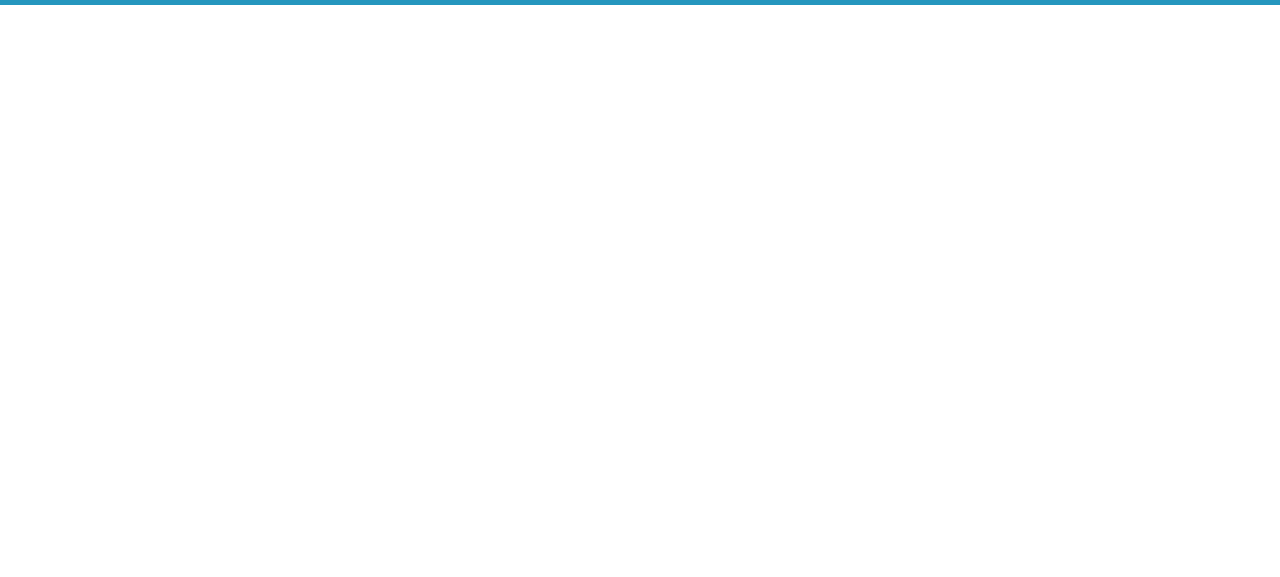
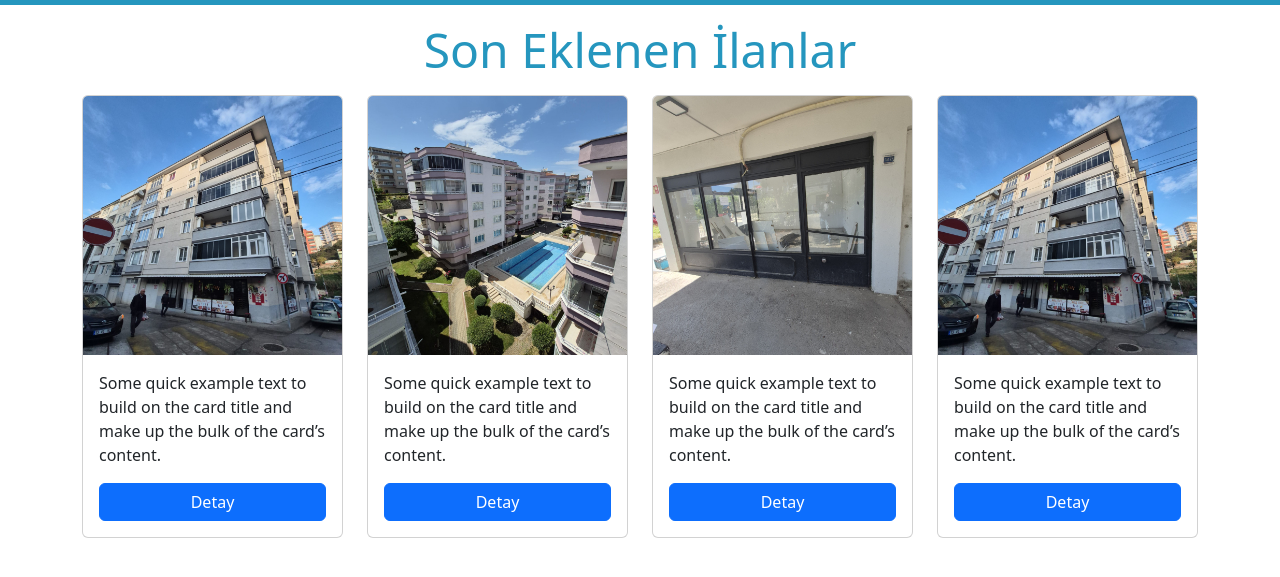
Before and after one commit to omeremreacar1/emlak, a plain HTML site: page index.html in a window 1280 px wide. Shown: the part 51-628 px from the top of the page. Drawn offline with Linux system fonts and the light colour scheme.

Commit message:
new properties section bitti

```diff
--- a/assets/css/custom.css
+++ b/assets/css/custom.css
@@ -1,3 +1,14 @@
-.custom-bg {
+/* General */
+
+* {
+  user-select: none;
+  -webkit-user-select: none;
+}
+
+.custom-background-color {
   background-color: #2596be;
 }
+
+.custom-font-color {
+  color: #2596be;
+}
--- a/index.html
+++ b/index.html
@@ -15,7 +15,7 @@
   </head>
   <body>
     <!-- Navbar Start -->
-    <nav class="navbar navbar-expand-lg custom-bg navbar-dark">
+    <nav class="navbar navbar-expand-lg custom-background-color navbar-dark">
       <div class="container-fluid">
         <a class="navbar-brand" href="#">Mudanya Satılık</a>
         <button
@@ -76,6 +76,69 @@
     </nav>
     <!-- Navbar End -->
 
+    <!-- New Properties Section Start -->
+    <div class="container my-3">
+      <div class="col-12">
+        <h5 class="display-5 text-center custom-font-color">
+          Son Eklenen İlanlar
+        </h5>
+      </div>
+      <div class="row row-cols-1 row-cols-sm-2 row-cols-xl-4 mt-3 gy-2 gy-lg-0">
+        <div class="col">
+          <div class="card">
+            <img src="uploads/card-1.jpeg" class="card-img-top" alt="..." />
+            <div class="card-body">
+              <p class="card-text">
+                Some quick example text to build on the card title and make up
+                the bulk of the card’s content.
+              </p>
+              <a href="#" class="btn btn-primary w-100">Detay</a>
+            </div>
+          </div>
+        </div>
+
+        <div class="col">
+          <div class="card">
+            <img src="uploads/card-2.jpeg" class="card-img-top" alt="..." />
+            <div class="card-body">
+              <p class="card-text">
+                Some quick example text to build on the card title and make up
+                the bulk of the card’s content.
+              </p>
+              <a href="#" class="btn btn-primary w-100">Detay</a>
+            </div>
+          </div>
+        </div>
+
+        <div class="col">
+          <div class="card">
+            <img src="uploads/card-3.jpg" class="card-img-top" alt="..." />
+            <div class="card-body">
+              <p class="card-text">
+                Some quick example text to build on the card title and make up
+                the bulk of the card’s content.
+              </p>
+              <a href="#" class="btn btn-primary w-100">Detay</a>
+            </div>
+          </div>
+        </div>
+
+        <div class="col">
+          <div class="card">
+            <img src="uploads/card-4.jpeg" class="card-img-top" alt="..." />
+            <div class="card-body">
+              <p class="card-text">
+                Some quick example text to build on the card title and make up
+                the bulk of the card’s content.
+              </p>
+              <a href="#" class="btn btn-primary w-100">Detay</a>
+            </div>
+          </div>
+        </div>
+      </div>
+    </div>
+    <!-- New Properties Section End -->
+
     <!-- Bootstrap JS -->
     <script src="assets/js/bootstrap.bundle.min.js"></script>
   </body>
```
Also changed, not shown: uploads/card-1.jpeg (added), uploads/card-2.jpeg (added), uploads/card-3.jpg (added), uploads/card-4.jpeg (added).
